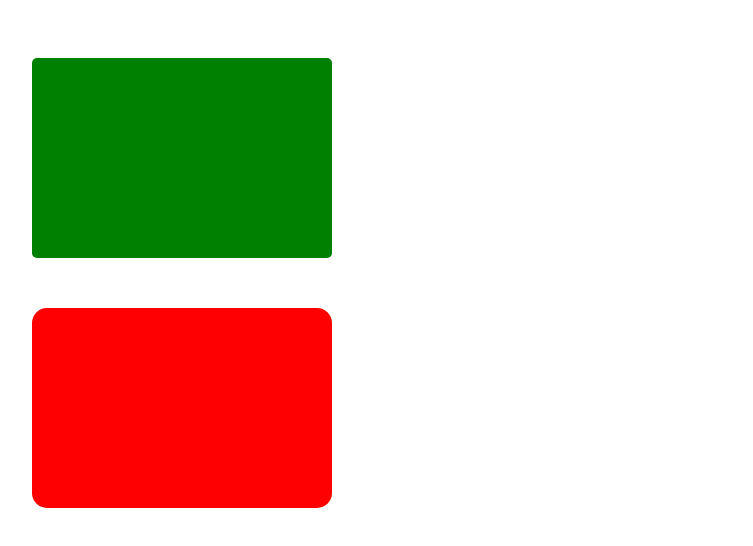
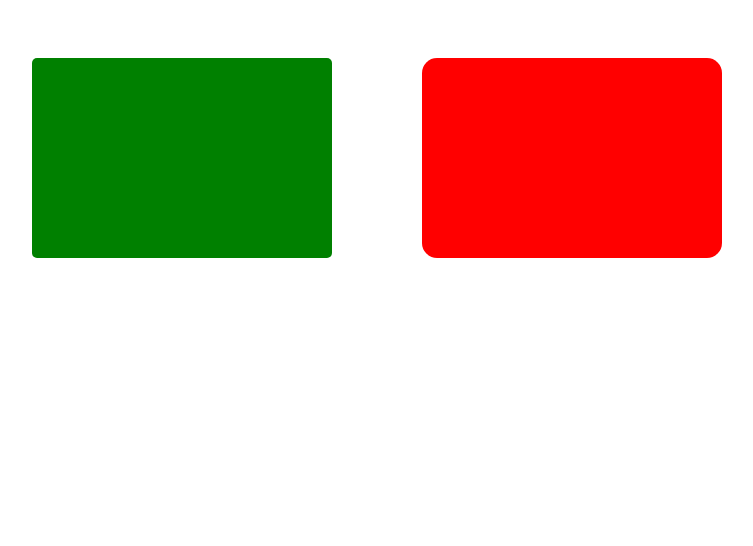
Before and after one commit to guilledelmo/computerfriki, a plain HTML site: page animations.html in a window 1280 px wide. Shown: the whole page, without its empty margins (66-819 px from the left). Drawn offline with Linux system fonts and the light colour scheme.

Commit message:
Update animations.css

```diff
--- a/animations.css
+++ b/animations.css
@@ -1,4 +1,4 @@
-body {
+#animation-section {
     display: flex;
     flex-direction: row;
     flex-wrap: wrap;
```
